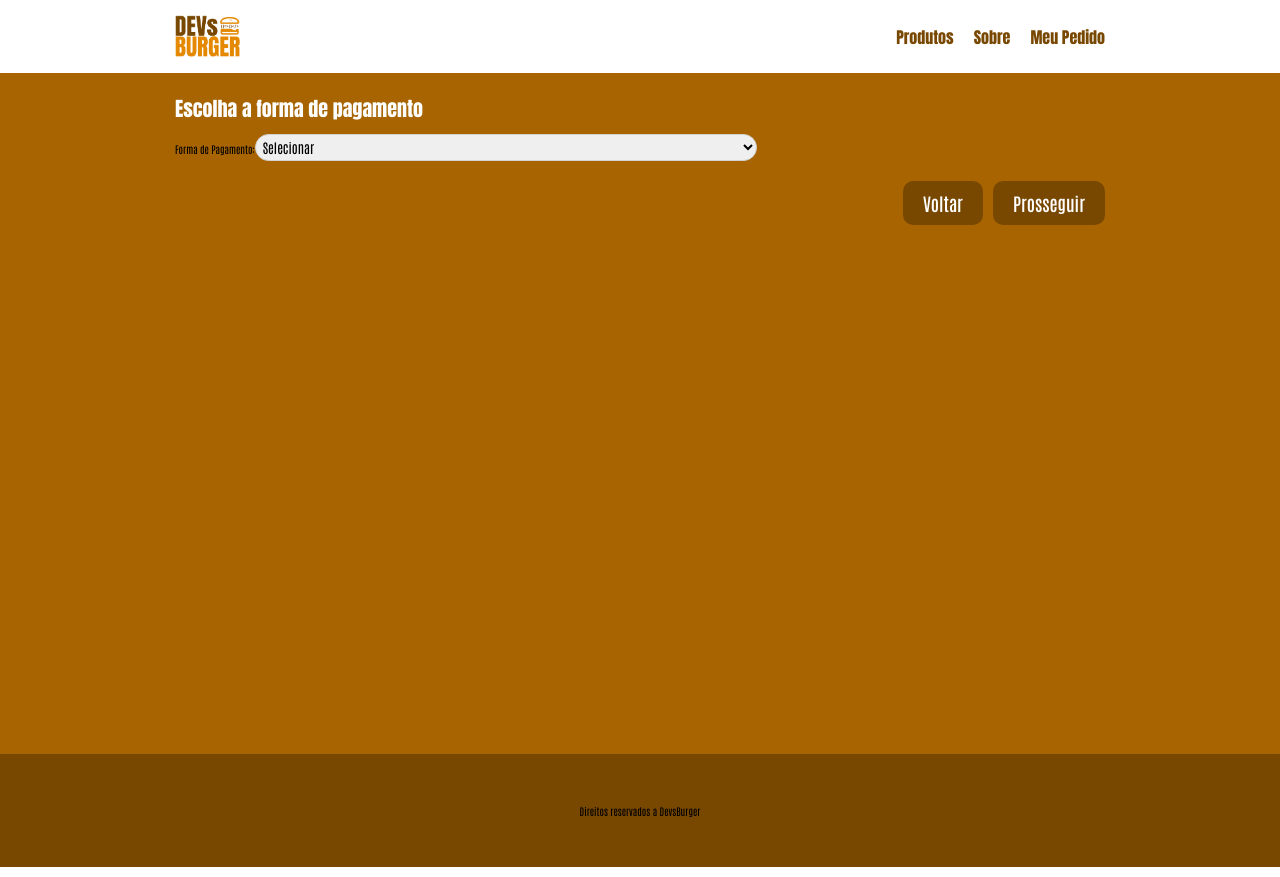
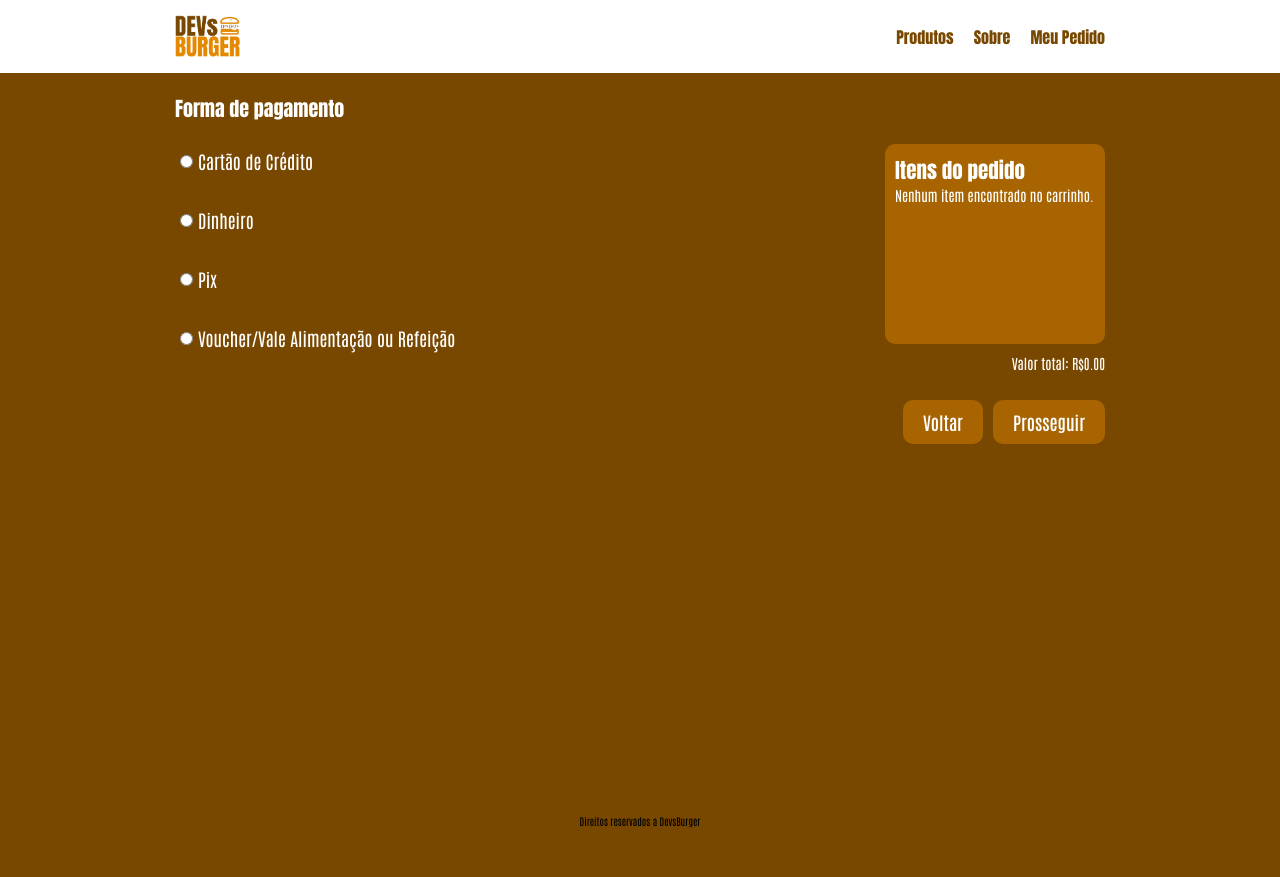
Before and after one commit to gabinag/devsburger, a React (Vite) app: page /pagamento in a window 1280 px wide. Built offline with nearby package versions, Linux system fonts and the light colour scheme.

Commit message:
update style

```diff
--- a/src/App.css
+++ b/src/App.css
@@ -13,6 +13,7 @@
   list-style: none;
   text-decoration: none;
   font-weight: 400;
+  box-sizing: border-box;
 }
 
 html {
@@ -30,7 +31,7 @@ h1, h2, h3 {
 }
 
 .bgPassosPedido {
-  background-color: var(--marrom-claro);
+  background-color: var(--marrom);
 }
 
 .container {
--- a/src/components/Botao/Botao.module.css
+++ b/src/components/Botao/Botao.module.css
@@ -2,7 +2,7 @@
     padding: 1rem 1.5rem;
     border: none;
     border-radius: 1rem;
-    background-color: var(--marrom);
+    background-color: var(--marrom-claro);
     color: white;
     font-size: 1.5rem;
     cursor: pointer;
--- a/src/pages/Pagamento/Pagamento.jsx
+++ b/src/pages/Pagamento/Pagamento.jsx
@@ -1,4 +1,5 @@
-import { useState } from 'react';
+import { useState, useContext, useEffect } from 'react';
+import { CartContext } from '../../context/CartContext';
 import { useNavigate } from 'react-router-dom';
 import styles from './Pagamento.module.css';
 import { Botao } from '../../components/Botao/Botao';
@@ -7,16 +8,30 @@ import { Footer } from '../../components/Footer/Footer';
 
 export const Pagamento = () => {
   const navigate = useNavigate();
-  const [paymentMethod, setPaymentMethod] = useState('');
+  const [selectedPayment, setSelectedPayment] = useState('');
+  const { cart } = useContext(CartContext);
 
-  const handleChange = (e) => {
-    setPaymentMethod(e.target.value);
+  useEffect(() => {
+    const savedPaymentMethod = localStorage.getItem('paymentMethod');
+    if (savedPaymentMethod) {
+      setSelectedPayment(savedPaymentMethod);
+    }
+  }, []);
+
+  const calculaPrecoTotal = () => {
+    return cart.reduce((total, item) => total + item.price * item.quantity, 0);
+  };
+
+  const handleRadioChange = (e) => {
+    setSelectedPayment(e.target.value);
   };
 
   const handleSubmit = (e) => {
     e.preventDefault();
-    localStorage.setItem('paymentMethod', paymentMethod);
-    navigate('/revisao');
+    if (selectedPayment) {
+      localStorage.setItem('paymentMethod', selectedPayment);
+      navigate('/revisao');
+    }
   };
 
   return (
@@ -24,23 +39,115 @@ export const Pagamento = () => {
       <Header />
       <div className="bgPassosPedido">
         <div className="container">
-          <h1 className="containerTitle">Escolha a forma de pagamento</h1>
+          <h1 className="containerTitle">Forma de pagamento</h1>
           <form onSubmit={handleSubmit}>
             <div className={styles.wrapForm}>
-              <label htmlFor="paymentMethod">Forma de Pagamento:</label>
-              <select
-                id="paymentMethod"
-                name="paymentMethod"
-                value={paymentMethod}
-                onChange={handleChange}
-                required
-              >
-                <option value="" disabled hidden>Selecionar</option>
-                <option value="Cartão">Cartão de Crédito</option>
-                <option value="Dinheiro">Dinheiro</option>
-                <option value="Pix">Pix</option>
-                <option value="Voucher">Voucher/Vale Alimentação ou Refeição</option>
-              </select>
+              <div className={styles.wrapOptions}>
+                <div className={styles.paymentOption}>
+                  <label
+                    className={selectedPayment === 'Cartão' ? styles.labelSelected : ''}
+                  >
+                    <input
+                      type="radio"
+                      name="paymentMethod"
+                      value="Cartão"
+                      checked={selectedPayment === 'Cartão'}
+                      onChange={handleRadioChange}
+                      required
+                    />
+                    Cartão de Crédito
+                  </label>
+                  <div
+                    className={`${styles.messageBox} ${selectedPayment === 'Cartão' ? styles.messageBoxVisible : ''}`}
+                  >
+                    <p>Bandeiras aceitas: Visa, MasterCard, American Express.</p>
+                  </div>
+                </div>
+                <div className={styles.paymentOption}>
+                  <label
+                    className={selectedPayment === 'Dinheiro' ? styles.labelSelected : ''}
+                  >
+                    <input
+                      type="radio"
+                      name="paymentMethod"
+                      value="Dinheiro"
+                      checked={selectedPayment === 'Dinheiro'}
+                      onChange={handleRadioChange}
+                      required
+                    />
+                    Dinheiro
+                  </label>
+                  <div
+                    className={`${styles.messageBox} ${selectedPayment === 'Dinheiro' ? styles.messageBoxVisible : ''}`}
+                  >
+                    <label>
+                      <span>Troco para: </span>
+                      <input type="number" className={styles.troco}/>
+                    </label>
+                    <label>
+                      <input type="checkbox" />
+                      <span>Não preciso de troco.</span>
+                    </label>
+                  </div>
+                </div>
+                <div className={styles.paymentOption}>
+                  <label
+                    className={selectedPayment === 'Pix' ? styles.labelSelected : ''}
+                  >
+                    <input
+                      type="radio"
+                      name="paymentMethod"
+                      value="Pix"
+                      checked={selectedPayment === 'Pix'}
+                      onChange={handleRadioChange}
+                      required
+                    />
+                    Pix
+                  </label>
+                  <div
+                    className={`${styles.messageBox} ${selectedPayment === 'Pix' ? styles.messageBoxVisible : ''}`}
+                  >
+                    <p>Chave PIX: email@example.com</p>
+                  </div>
+                </div>
+                <div className={styles.paymentOption}>
+                  <label
+                    className={selectedPayment === 'Voucher' ? styles.labelSelected : ''}
+                  >
+                    <input
+                      type="radio"
+                      name="paymentMethod"
+                      value="Voucher"
+                      checked={selectedPayment === 'Voucher'}
+                      onChange={handleRadioChange}
+                      required
+                    />
+                    Voucher/Vale Alimentação ou Refeição
+                  </label>
+                  <div
+                    className={`${styles.messageBox} ${selectedPayment === 'Voucher' ? styles.messageBoxVisible : ''}`}
+                  >
+                    <p>Aceitamos Sodexo, VR, e Alelo.</p>
+                  </div>
+                  </div>
+              </div>
+              <div className={styles.wrapItens}>
+                <div>
+                  <h2>Itens do pedido</h2>
+                    <ul>
+                      {cart && cart.length > 0 ? (
+                        cart.map(item => (
+                          <li key={item.id}>
+                            {item.name || 'Produto desconhecido'} - Quantidade: {item.quantity}
+                          </li>
+                        ))
+                      ) : (
+                        <p>Nenhum item encontrado no carrinho.</p>
+                      )}
+                    </ul>
+                </div>
+                <p className={styles.total}>Valor total: R${calculaPrecoTotal().toFixed(2)}</p>
+              </div>
             </div>
             <div className={styles.wrapBtn}>
               <Botao onClick={() => navigate('/dados')} label="Voltar" />
--- a/src/pages/Pagamento/Pagamento.module.css
+++ b/src/pages/Pagamento/Pagamento.module.css
@@ -1,6 +1,82 @@
+.wrapForm {
+  margin-top: 2rem;
+  display: flex;
+  justify-content: space-between;
+  flex-wrap: wrap;
+  .paymentOption {
+    margin-bottom: .5rem;
+    label {
+      display: flex;
+      align-items: center;
+      color: #fff;
+      padding: .5rem;
+      font-size: 1.8rem;
+      cursor: pointer;
+      input {
+        margin-right: 0.5rem;
+      }
+    }
+  }
+}
+
+.messageBox {
+  padding: 1rem;
+  background-color: var(--laranja);
+  max-height: 0;
+  opacity: 0;
+  overflow: hidden;
+  border-radius: .5rem;
+  transition: max-height 0.3s ease, opacity 0.3s ease;
+  color: #fff;
+  font-size: 1.6rem;
+}
+
+.messageBoxVisible {
+  max-height: 100px;
+  opacity: 1;
+}
+
+.troco {
+  border-radius: .5rem;
+  border: none;
+  margin-left: .5rem;
+  max-width: 5rem;
+  padding: .3rem;
+}
+
+.wrapItens {
+  color: #fff;
+  width: 100%;
+  font-size: 1.4rem;
+  display: flex;
+  flex-direction: column;
+  div {
+    background-color: var(--marrom-claro);
+    height: min(20rem, 100%);
+    padding: 1rem;
+    border-radius: 1rem;
+    align-self: flex-start;
+    width: 100%;
+    margin-top: 1.5rem;
+  }
+  .total {
+    align-self: flex-end;
+    margin-top: 1rem;
+  }
+}
+
 .wrapBtn {
   display: flex;
   gap: 1rem;
   justify-content: flex-end;
   margin-top: 2rem;
 }
+
+@media screen and (min-width: 600px){
+  .wrapItens {
+    max-width: 22rem;
+    div {
+      margin-top: 0;
+    }
+  }
+}
--- a/src/pages/Revisao/Revisao.jsx
+++ b/src/pages/Revisao/Revisao.jsx
@@ -59,6 +59,7 @@ export const Revisao = () => {
       localStorage.removeItem('observation');
       localStorage.removeItem('form');
       localStorage.removeItem('deliveryOption');
+      localStorage.removeItem('paymentMethod');
       clearCart();
       navigate('/pedido');
     } catch (error) {
```
